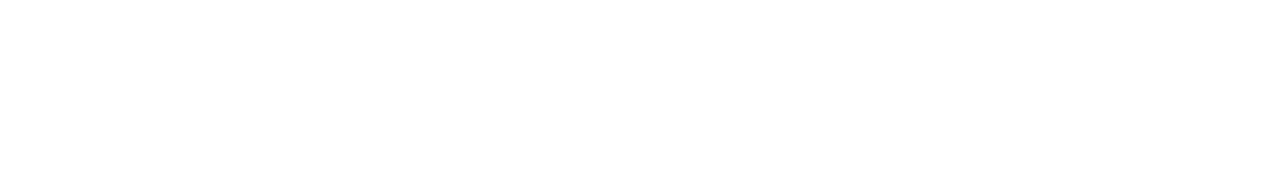
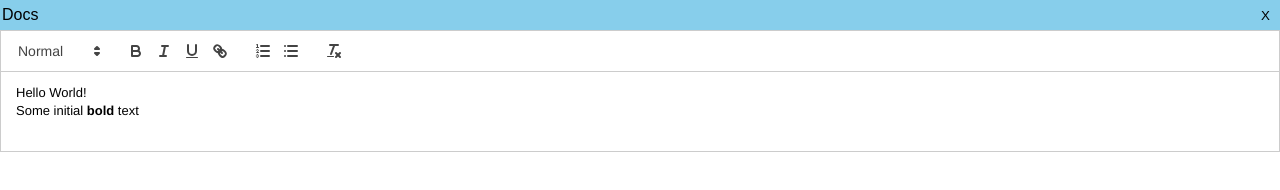
Before and after one commit to kingsuper195/office_kit, an Electron app: page docs/src/index.html in a window 1280 px wide. Drawn offline with nearby package versions, Linux system fonts and the light colour scheme.

Commit message:
Add basics

```diff
--- a/docs/package.json
+++ b/docs/package.json
@@ -13,6 +13,7 @@
     "electron": "^37.0.0-beta.9"
   },
   "dependencies": {
-    "bootswatch": "^5.3.6"
+    "bootswatch": "^5.3.6",
+    "quill": "^2.0.3"
   }
 }
--- a/docs/src/index.css
+++ b/docs/src/index.css
@@ -1,6 +1,40 @@
-#main {
-    resize:initial;
-    width:100%;
-    height:1000px;
-    border:none;
+ul {
+    list-style-type: none;
+    margin: 2px;
+    padding: 0;
+    background-color: skyblue;
 }
+
+body {
+    margin: 0;
+    font-family: sans-serif;
+}
+
+li {
+    display: inline;
+    padding: 3px;
+}
+
+.titlebar {
+    height: 30px;
+    padding-left: 2px;
+    padding-right: 2px;
+    display: flex;
+    align-items: center;
+    background: skyblue;
+    color: black;
+    border-bottom: 1px grey;
+}
+
+#closeBtn {
+    margin-left: auto;
+    border-radius: 50%;
+    background-color: transparent;
+    border: none;
+    height: 25px;
+    width: 25px;
+}
+
+#closeBtn:hover{
+    background-color: #FFFFFF99;
+}
--- a/docs/src/index.html
+++ b/docs/src/index.html
@@ -8,12 +8,20 @@
     <meta http-equiv="Content-Security-Policy" content="default-src 'self'; script-src 'self'" />
     <meta http-equiv="X-Content-Security-Policy" content="default-src 'self'; script-src 'self'" />
     <link href="./index.css" rel="stylesheet" />
+    <link href="../node_modules/quill/dist/quill.snow.css" rel="stylesheet" />
+    <script src="../node_modules/quill/dist/quill.js"></script>
+
 
 </head>
 
 <body>
-    <textarea id="main"></textarea>
-
+    <div class="titlebar">Docs <button id="closeBtn">X</button></div>
+    <div id="editor">
+        <p>Hello World!</p>
+        <p>Some initial <strong>bold</strong> text</p>
+        <p><br /></p>
+    </div>
+    <script src="index.js"></script>
 </body>
 
 </html>
--- /dev/null
+++ b/docs/src/index.js
@@ -0,0 +1,12 @@
+const ipc = require('electron').ipcRenderer;
+
+const quill = new Quill('#editor', {
+    theme: 'snow'
+});
+
+function closeApp(e) {
+    ipc.send('close');
+
+}
+
+document.getElementById("closeBtn").addEventListener("click", closeApp);
```
Also changed, not shown: docs/src/main.js (+15 -7 lines).
